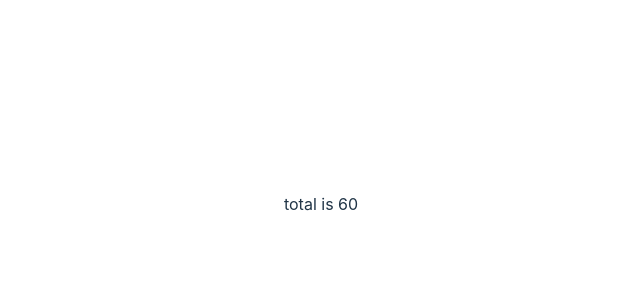
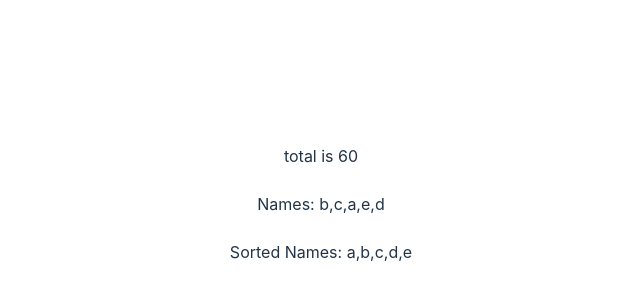
Before and after one commit to Mani007/reactStatesHook, a React (Vite) app in the folder usememocallback/: page / in a window 1280 px wide. Shown: the part 196-496 px from the top of the page, without its empty margins (319-959 px from the left). Built offline with nearby package versions, Linux system fonts and the light colour scheme.

Commit message:
managing the reference value and original value

```diff
--- a/usememocallback/src/App.jsx
+++ b/usememocallback/src/App.jsx
@@ -4,12 +4,22 @@ import './App.css'
 
 function App() {
   const [number, setNumber] = useState([10,20,30])
-  const  total = useMemo(() => number.reduce((acc, number)=> acc+number,0),[number])
+  const  total = useMemo(
+    () => number.reduce((acc, number)=> acc+number,0),
+    [number])
 
+  const [names, setNames] = useState(['b','c','a','e','d'])
+  const sortedNames = [...names].sort(); // duplicte copy is been sorted instead of original copy
   return (
     <>
       <div>
         total is {total}
+      </div> <br />
+      <div>
+        Names: {...names.join(',')}
+      </div> <br />
+      <div>
+        Sorted Names: {sortedNames.join(',')}
       </div>
     </>
   )
```
